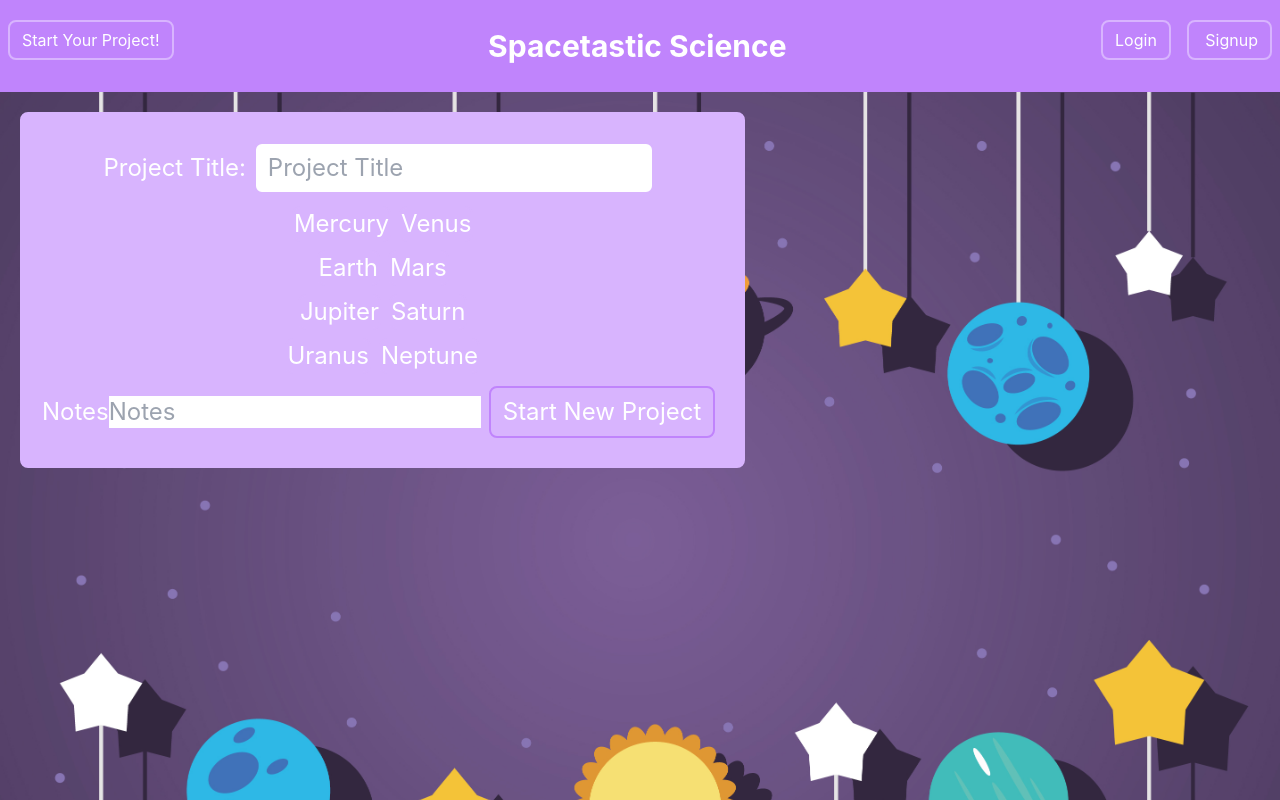
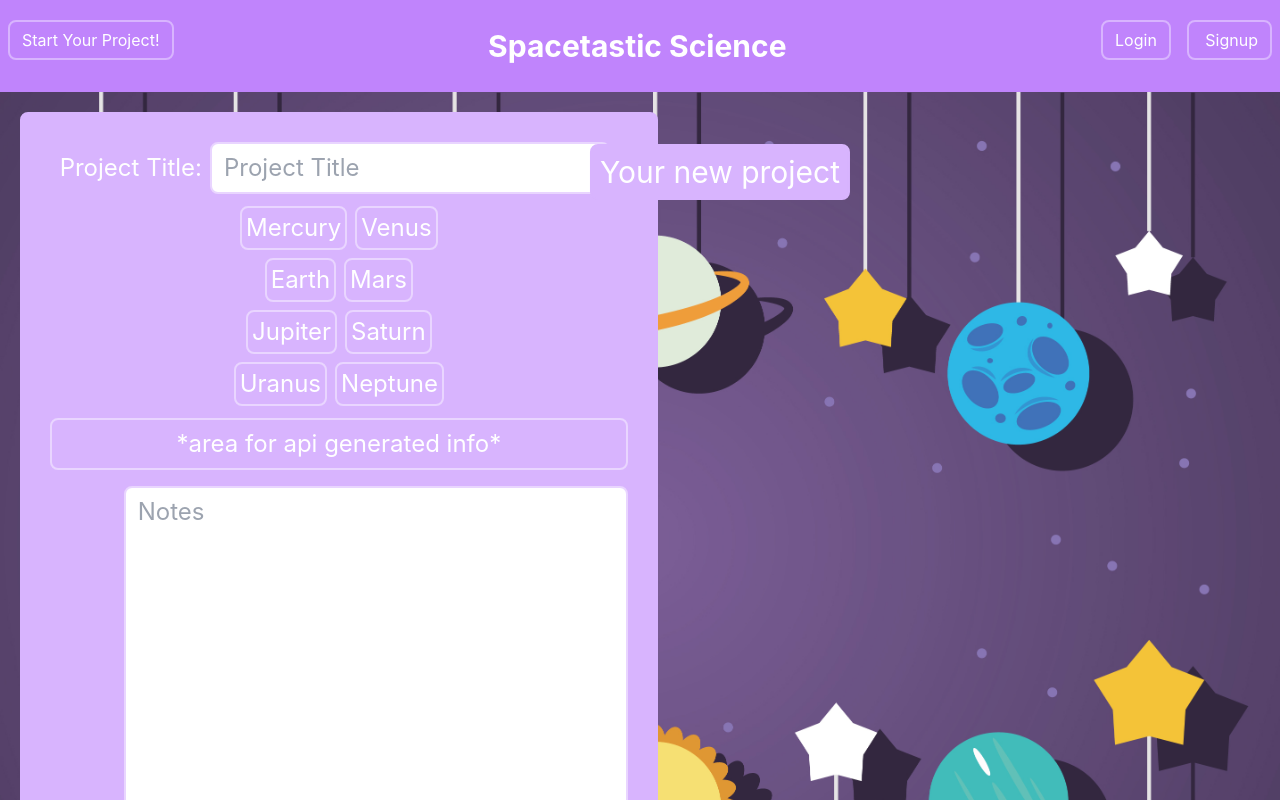
Before and after one commit to sadapannord/science-project, a React (Create React App) app in the folder client/: page /project in a window 1280 px wide. Shown: the top 800 px of the page. Built offline with nearby package versions, Linux system fonts and the light colour scheme; no server answers.

Commit message:
added styling to planet serach buttons and create project div

```diff
--- a/client/src/components/Planets.js
+++ b/client/src/components/Planets.js
@@ -22,31 +22,31 @@ const Planets = () => {
 
   return (
     <div>
-      <button className="border-solid border-2 border-purple-300 rounded-lg m-1" id="Mercury" onClick={() => HandleSelect("Mercury")}>
+      <button className="border-solid border-2 border-purple-200 rounded-lg m-1 p-1" id="Mercury" onClick={() => HandleSelect("Mercury")}>
         Mercury
       </button>
-      <button className="border-solid border-2 border-purple-300 rounded-lg m-1" id="Venus" onClick={() => HandleSelect("Venus")}>
+      <button className="border-solid border-2 border-purple-200 rounded-lg m-1 p-1" id="Venus" onClick={() => HandleSelect("Venus")}>
         Venus
       </button>
       <br></br>
-      <button className="border-solid border-2 border-purple-300 rounded-lg m-1" id="Earth" onClick={() => HandleSelect("Earth")}>
+      <button className="border-solid border-2 border-purple-200 rounded-lg m-1 p-1" id="Earth" onClick={() => HandleSelect("Earth")}>
         Earth
       </button>
-      <button className="border-solid border-2 border-purple-300 rounded-lg m-1" id="Mars" onClick={() => HandleSelect("Mars")}>
+      <button className="border-solid border-2 border-purple-200 rounded-lg m-1 p-1" id="Mars" onClick={() => HandleSelect("Mars")}>
         Mars
       </button>
       <br></br>
-      <button className="border-solid border-2 border-purple-300 rounded-lg m-1" id="Jupiter" onClick={() => HandleSelect("Jupiter")}>
+      <button className="border-solid border-2 border-purple-200 rounded-lg m-1 p-1" id="Jupiter" onClick={() => HandleSelect("Jupiter")}>
         Jupiter
       </button>
-      <button className="border-solid border-2 border-purple-300 rounded-lg m-1" id="Saturn" onClick={() => HandleSelect("Saturn")}>
+      <button className="border-solid border-2 border-purple-200 rounded-lg m-1 p-1" id="Saturn" onClick={() => HandleSelect("Saturn")}>
         Saturn
       </button>
       <br></br>
-      <button className="border-solid border-2 border-purple-300 rounded-lg m-1" id="Uranus" onClick={() => HandleSelect("Uranus")}>
+      <button className="border-solid border-2 border-purple-200 rounded-lg m-1 p-1" id="Uranus" onClick={() => HandleSelect("Uranus")}>
         Uranus
       </button>
-      <button className="border-solid border-2 border-purple-300 rounded-lg m-1" id="Neptune" onClick={() => HandleSelect("Neptune")}>
+      <button className="border-solid border-2 border-purple-200 rounded-lg m-1 p-1" id="Neptune" onClick={() => HandleSelect("Neptune")}>
         Neptune
       </button>
     </div>
--- a/client/src/pages/Project.js
+++ b/client/src/pages/Project.js
@@ -42,7 +42,7 @@ function CreateProject(props) {
           <label>
             Project Title:
             <input
-              className="text-black px-3 p-2 m-2 border-solid border-2 border-purple-300 rounded-lg"
+              className="text-black px-3 p-2 m-2 border-solid border-2 border-purple-200 rounded-lg"
               type="title"
               name="title"
               onChange={handleInputChange}
@@ -50,25 +50,31 @@ function CreateProject(props) {
             />
           </label>
           <Planets />
+          <div className="px-3 p-2 m-2 border-solid border-2 border-purple-200 rounded-lg">
+            *area for api generated info*
+          </div>
           <label>
-            Notes
-            <input
-              className="text-black"
+            Notes:
+            <textarea  // change input to textarea idk if that matters
+              className="text-black px-3 p-2 m-2 border-solid border-2 border-purple-200 rounded-lg"
               type="notes"
               name="notes"
               onChange={handleInputChange}
               placeholder="Notes"
+              rows='10' cols='30'
             />
           </label>
+          <div>
           <input className="px-3 p-2 m-2 border-solid border-2 border-purple-400 rounded-lg" type="submit" value="Start New Project" />
+          </div>
         </form>
-        {/* <div>
+        <div> {/* area for generated project */}
           <div className="relative">
             <div className="absolute top-1/2 left-1/2 transform -translate-x-1/2 -translate-y-1/2 text-center text-white text-3xl bg-purple-300  border-solid border-2 border-purple-300 rounded-lg m-20 p-2">
-              <input type="submit" value='Start New Project'/>
+              <h1>Your new project</h1>
             </div>
           </div>
-        </div> */}
+        </div>
         <img src={spaceBackground} alt="background" />
       </div>
     </div>
```
